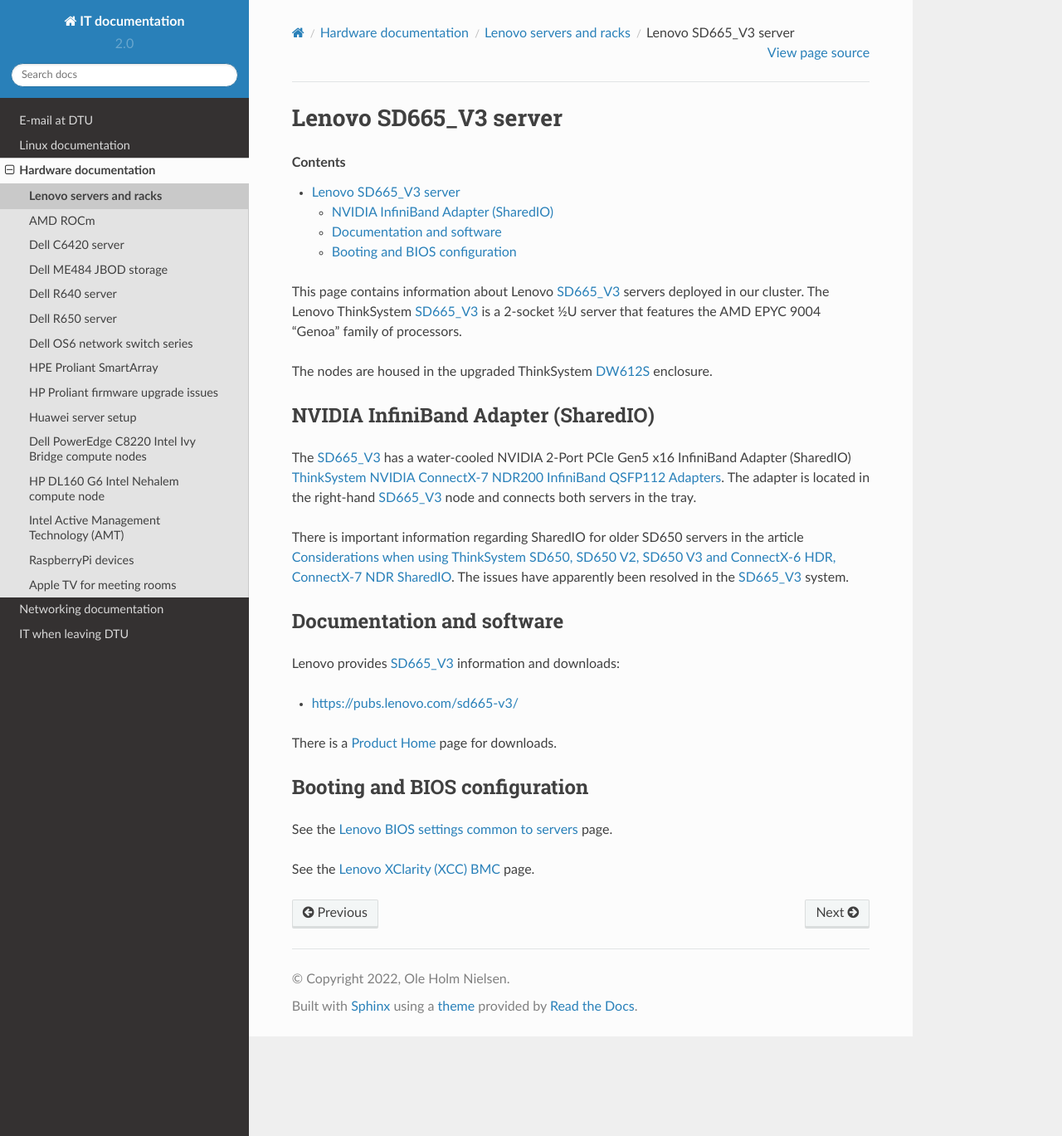
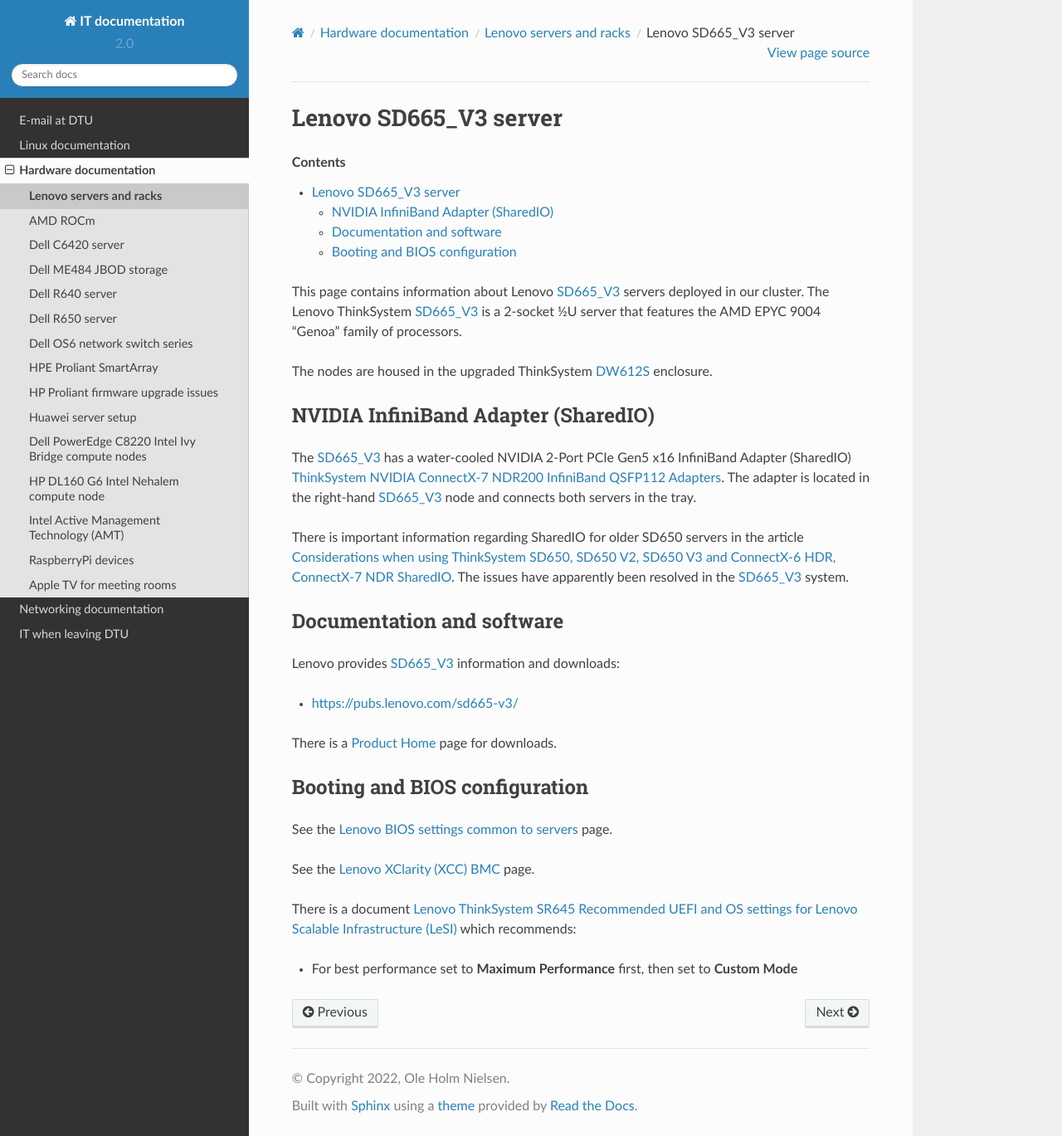
Before and after one commit to OleHolmNielsen/ITwiki, a Sphinx documentation site: the page built from docs/Lenovo_SD665_V3.rst, in a window 1280 px wide and 1369 px high. Shown: the whole window at 83% size. Built offline with Sphinx 7.4.7 and the Read the Docs theme 2.0.0, drawn with Linux system fonts in a browser that asks for light colours.

Commit message:
Recommended UEFI and OS settings

```diff
--- a/docs/Lenovo_SD665_V3.rst
+++ b/docs/Lenovo_SD665_V3.rst
@@ -40,3 +40,9 @@
 See the :ref:`Lenovo_BIOS_settings` page.
 
 See the :ref:`Lenovo_XClarity_BMC` page.
+
+There is a document
+`Lenovo ThinkSystem SR645 Recommended UEFI and OS settings for Lenovo Scalable Infrastructure (LeSI) <https://download.lenovo.com/servers/sr645_and_sr665_uefi_and_os_settings_v1.4.txt>`_
+which recommends:
+
+* For best performance set to **Maximum Performance** first, then set to **Custom Mode**
```
